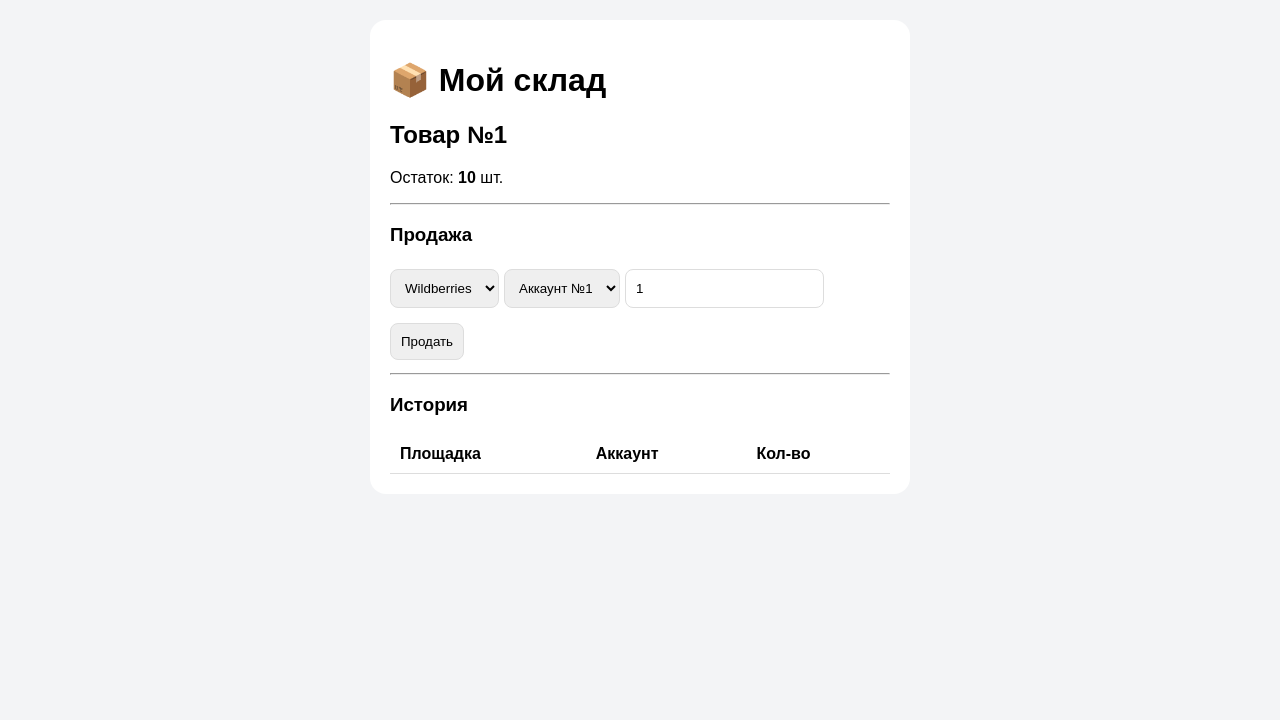
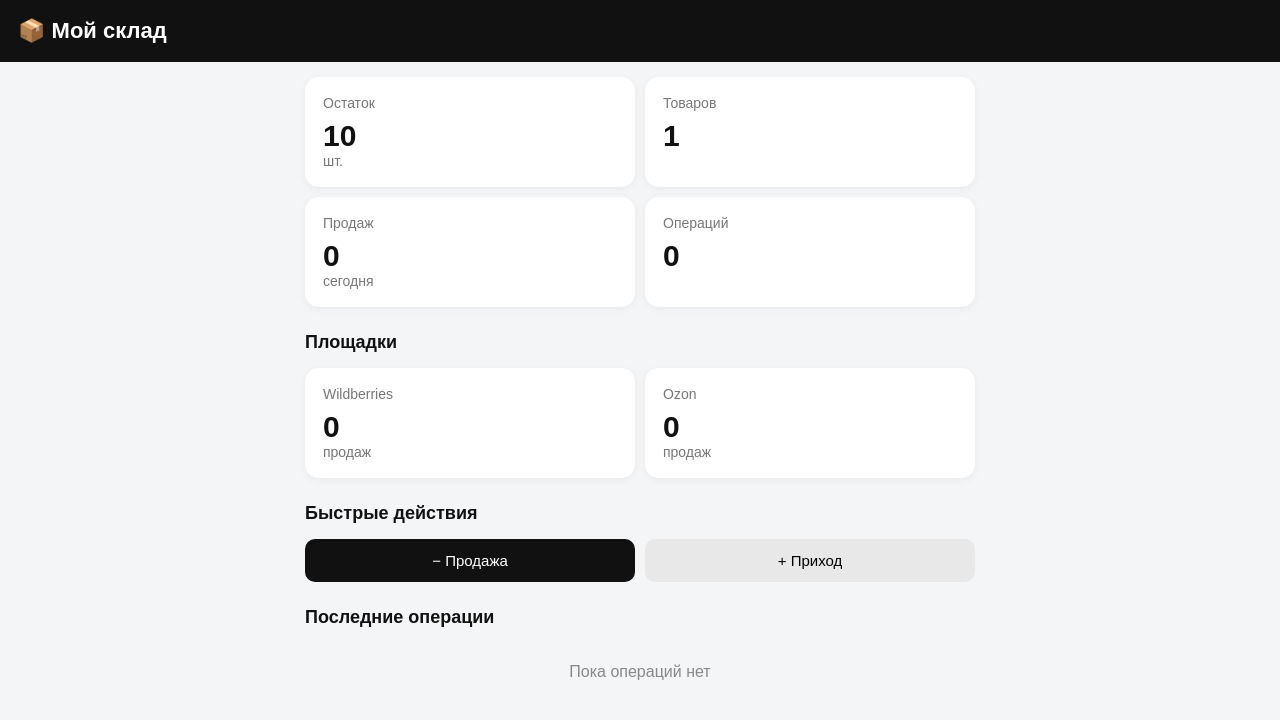
Before and after one commit to otik31/-, a plain HTML site: page index.html in a window 1280 px wide. Drawn offline with Linux system fonts and the light colour scheme.

Commit message:
Update index.html

```diff
--- a/index.html
+++ b/index.html
@@ -3,142 +3,337 @@
 <head>
 <meta charset="UTF-8">
 <meta name="viewport" content="width=device-width, initial-scale=1.0">
+
 <title>Мой склад</title>
 
 <style>
+
+* {
+    box-sizing: border-box;
+}
+
 body {
+    margin: 0;
+    background: #f4f5f7;
     font-family: Arial, sans-serif;
-    background: #f3f4f6;
+    color: #111;
+}
+
+.header {
+    background: #111;
+    color: white;
+    padding: 18px;
+}
+
+.header h1 {
     margin: 0;
+    font-size: 22px;
+}
+
+.container {
+    max-width: 700px;
+    margin: auto;
+    padding: 15px;
+}
+
+.cards {
+    display: grid;
+    grid-template-columns: repeat(2, 1fr);
+    gap: 10px;
+}
+
+.card {
+    background: white;
+    border-radius: 14px;
+    padding: 18px;
+    box-shadow: 0 2px 8px rgba(0,0,0,0.05);
+}
+
+.big {
+    font-size: 30px;
+    font-weight: bold;
+    margin-top: 8px;
+}
+
+.label {
+    color: #777;
+    font-size: 14px;
+}
+
+.buttons {
+    display: flex;
+    gap: 10px;
+    margin-top: 15px;
+}
+
+button {
+    flex: 1;
+    border: none;
+    padding: 13px;
+    border-radius: 10px;
+    font-size: 15px;
+    cursor: pointer;
+}
+
+.sell {
+    background: #111;
+    color: white;
+}
+
+.add {
+    background: #e8e8e8;
+}
+
+h2 {
+    font-size: 18px;
+    margin-top: 25px;
+}
+
+.operation {
+    background: white;
+    padding: 13px;
+    border-radius: 10px;
+    margin-top: 8px;
+}
+
+.empty {
+    color: #888;
+    text-align: center;
     padding: 20px;
 }
 
-.card {
-    max-width: 500px;
-    margin: auto;
-    background: white;
-    padding: 20px;
-    border-radius: 16px;
-}
-
-button, select, input {
-    padding: 10px;
-    margin: 5px 0;
-    border-radius: 8px;
-    border: 1px solid #ddd;
-}
-
-button {
-    cursor: pointer;
-}
-
-.row {
-    display: flex;
-    gap: 5px;
-    flex-wrap: wrap;
-}
-
-table {
-    width: 100%;
-    border-collapse: collapse;
-    margin-top: 15px;
-}
-
-th, td {
-    padding: 10px;
-    border-bottom: 1px solid #ddd;
-    text-align: left;
-}
 </style>
 </head>
 
 <body>
 
-<div class="card">
+<div class="header">
+    <h1>📦 Мой склад</h1>
+</div>
 
-<h1>📦 Мой склад</h1>
+<div class="container">
 
-<h2>Товар №1</h2>
+    <div class="cards">
 
-<p>
-Остаток:
-<strong id="stock">10</strong> шт.
-</p>
+        <div class="card">
+            <div class="label">Остаток</div>
+            <div class="big" id="stock">10</div>
+            <div class="label">шт.</div>
+        </div>
 
-<hr>
+        <div class="card">
+            <div class="label">Товаров</div>
+            <div class="big">1</div>
+        </div>
 
-<h3>Продажа</h3>
+        <div class="card">
+            <div class="label">Продаж</div>
+            <div class="big" id="sales">0</div>
+            <div class="label">сегодня</div>
+        </div>
 
-<div class="row">
+        <div class="card">
+            <div class="label">Операций</div>
+            <div class="big" id="operations">0</div>
+        </div>
 
-<select id="platform">
-<option>Wildberries</option>
-<option>Ozon</option>
-</select>
+    </div>
 
-<select id="account">
-<option>Аккаунт №1</option>
-<option>Аккаунт №2</option>
-</select>
 
-<input id="quantity" type="number" value="1" min="1">
+    <h2>Площадки</h2>
 
-<button onclick="sell()">Продать</button>
+    <div class="cards">
+
+        <div class="card">
+            <div class="label">Wildberries</div>
+            <div class="big" id="wb">0</div>
+            <div class="label">продаж</div>
+        </div>
+
+        <div class="card">
+            <div class="label">Ozon</div>
+            <div class="big" id="ozon">0</div>
+            <div class="label">продаж</div>
+        </div>
+
+    </div>
+
+
+    <h2>Быстрые действия</h2>
+
+    <div class="buttons">
+
+        <button class="sell" onclick="sell()">
+            − Продажа
+        </button>
+
+        <button class="add" onclick="addStock()">
+            + Приход
+        </button>
+
+    </div>
+
+
+    <h2>Последние операции</h2>
+
+    <div id="history">
+
+        <div class="empty">
+            Пока операций нет
+        </div>
+
+    </div>
 
 </div>
 
-<hr>
-
-<h3>История</h3>
-
-<table>
-<thead>
-<tr>
-<th>Площадка</th>
-<th>Аккаунт</th>
-<th>Кол-во</th>
-</tr>
-</thead>
-
-<tbody id="history">
-</tbody>
-</table>
-
-</div>
 
 <script>
 
 let stock = 10;
+let sales = 0;
+let operations = 0;
+let wb = 0;
+let ozon = 0;
+
 
 function sell() {
 
-    const platform = document.getElementById("platform").value;
-    const account = document.getElementById("account").value;
-    const quantity = Number(document.getElementById("quantity").value);
+    if (stock <= 0) {
 
-    if (quantity <= 0) {
-        alert("Введите количество");
+        alert("Товар закончился");
+
         return;
     }
 
-    if (quantity > stock) {
-        alert("Недостаточно товара");
+
+    let platform = prompt(
+        "Где была продажа?\n\n1 — Wildberries\n2 — Ozon"
+    );
+
+
+    if (platform !== "1" && platform !== "2") {
+
         return;
     }
 
-    stock -= quantity;
 
-    document.getElementById("stock").textContent = stock;
+    stock--;
 
-    const row = document.createElement("tr");
+    sales++;
 
-    row.innerHTML = `
-        <td>${platform}</td>
-        <td>${account}</td>
-        <td>-${quantity}</td>
-    `;
+    operations++;
 
-    document.getElementById("history").appendChild(row);
+
+    if (platform === "1") {
+
+        wb++;
+
+        addOperation("Продажа", "Wildberries");
+
+    } else {
+
+        ozon++;
+
+        addOperation("Продажа", "Ozon");
+
+    }
+
+
+    updateDashboard();
+
+}
+
+
+function addStock() {
+
+    let quantity = prompt("Сколько товара добавить?");
+
+    quantity = Number(quantity);
+
+
+    if (!quantity || quantity <= 0) {
+
+        return;
+    }
+
+
+    stock += quantity;
+
+    operations++;
+
+
+    addOperation(
+        "Приход",
+        "+" + quantity + " шт."
+    );
+
+
+    updateDashboard();
+
+}
+
+
+function addOperation(type, info) {
+
+    let history =
+        document.getElementById("history");
+
+
+    let empty =
+        history.querySelector(".empty");
+
+
+    if (empty) {
+
+        empty.remove();
+
+    }
+
+
+    let operation =
+        document.createElement("div");
+
+
+    operation.className = "operation";
+
+
+    operation.innerHTML =
+
+        "<b>" + type + "</b><br>" +
+
+        "<span class='label'>" +
+
+        info +
+
+        "</span>";
+
+
+    history.prepend(operation);
+
+}
+
+
+function updateDashboard() {
+
+    document.getElementById("stock").innerText =
+        stock;
+
+
+    document.getElementById("sales").innerText =
+        sales;
+
+
+    document.getElementById("operations").innerText =
+        operations;
+
+
+    document.getElementById("wb").innerText =
+        wb;
+
+
+    document.getElementById("ozon").innerText =
+        ozon;
+
 }
 
 </script>
```
